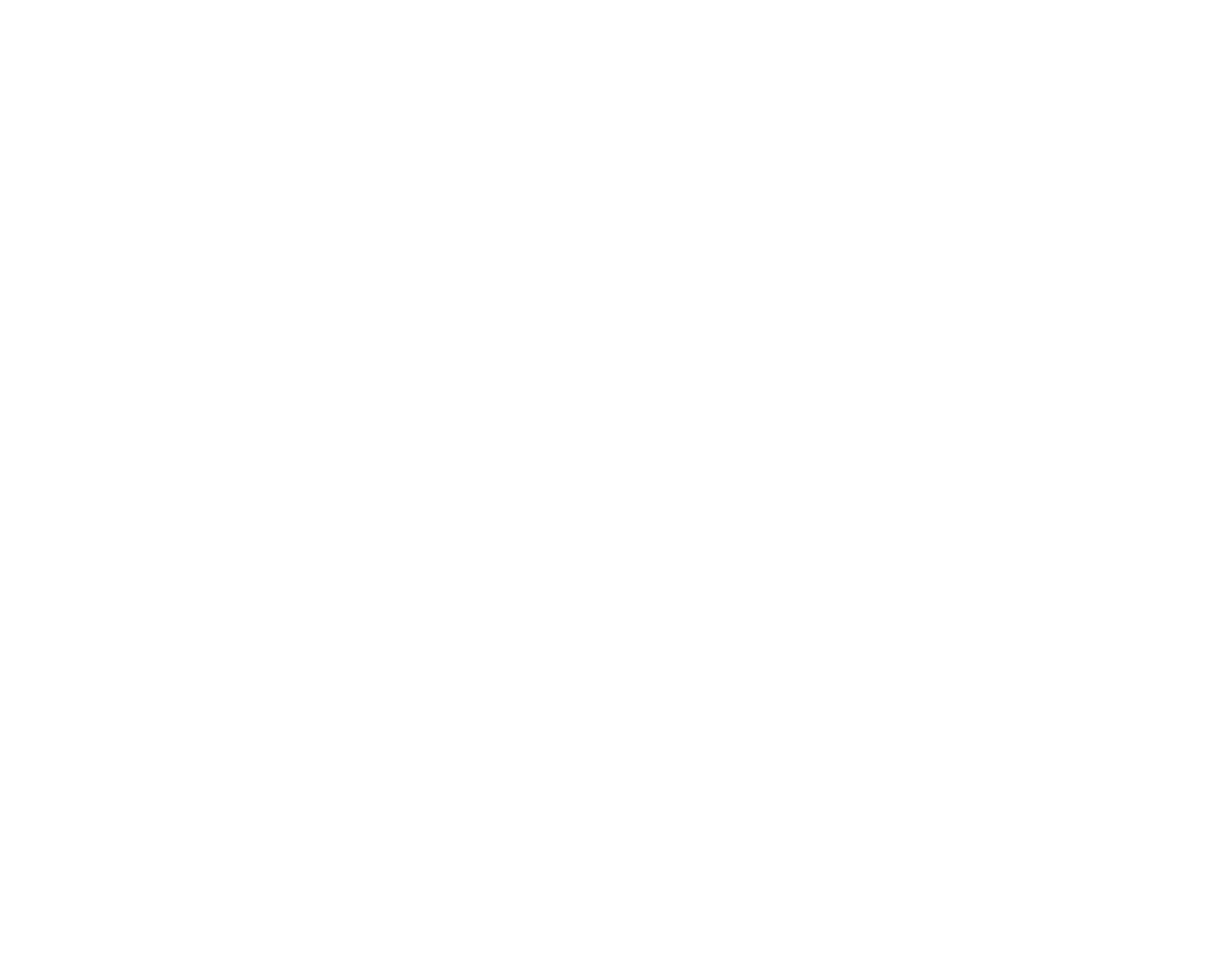
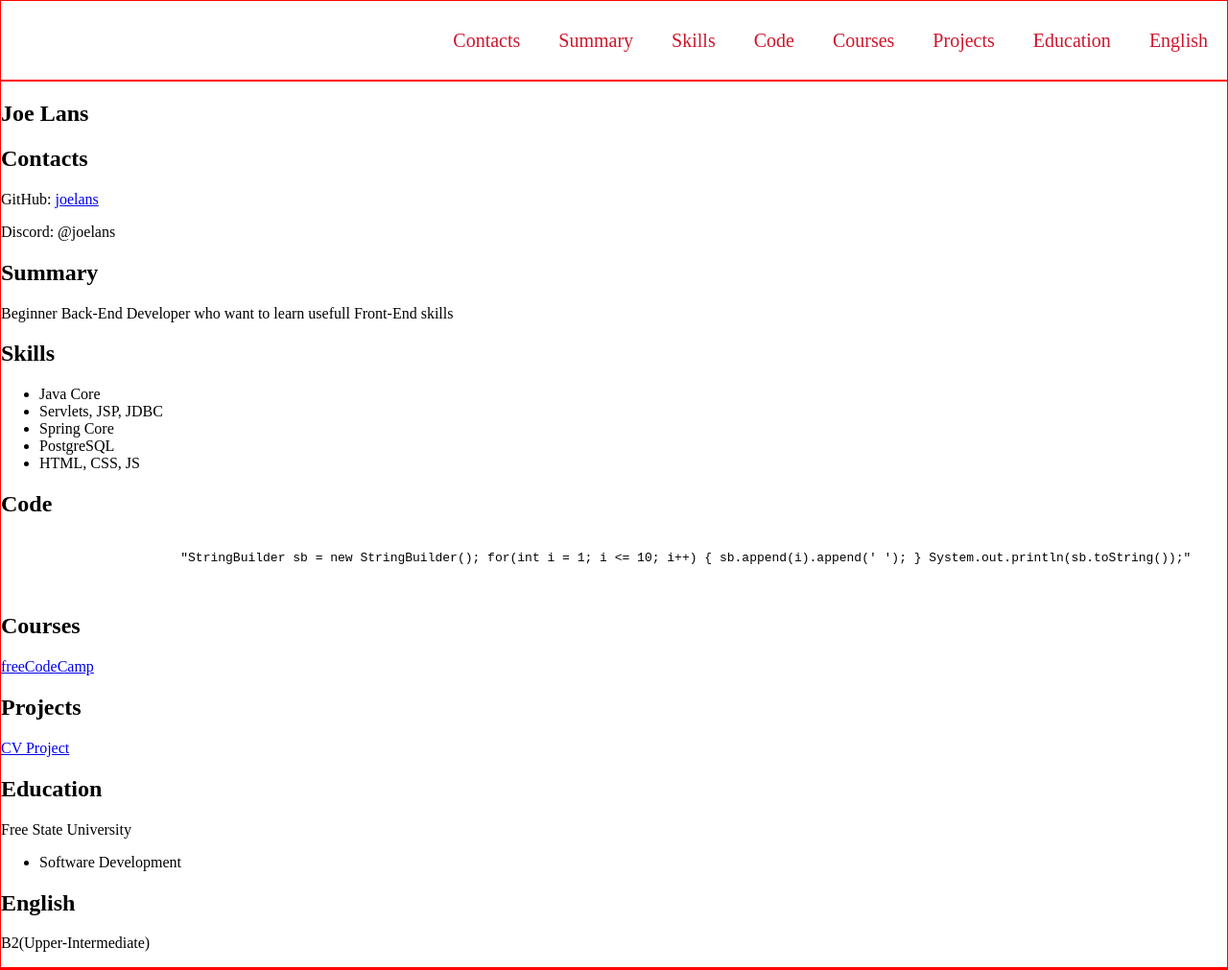
Before and after one commit to joelans/rsschool-cv, a plain HTML site: page index.html in a window 1280 px wide. Shown: the whole page at 96% size. Before the commit the page ends 800 px from the top, so only its background shows below. Drawn offline with Linux system fonts and the light colour scheme.

Commit message:
feat: update html and css files

```diff
--- a/index.html
+++ b/index.html
@@ -11,6 +11,77 @@
     <link rel="icon" href="assets/svg/favicon.ico" />
 </head>
 <body>
-
+    <header class = "header">
+        <div class = "container">
+            <nav class="nav">
+                <ul class="nav-list">
+                  <li class="nav-item"><a href="#contacts" class="nav-link">Contacts</a></li>
+                  <li class="nav-item"><a href="#summary" class="nav-link">Summary</a></li>
+                  <li class="nav-item"><a href="#skills" class="nav-link">Skills</a></li>
+                  <li class="nav-item"><a href="#code" class="nav-link">Code</a></li>
+                  <li class="nav-item"><a href="#courses" class="nav-link">Courses</a></li>
+                  <li class="nav-item"><a href="#projects" class="nav-link">Projects</a></li>
+                  <li class="nav-item"><a href="#education" class="nav-link">Education</a></li>
+                  <li class="nav-item"><a href="#english" class="nav-link">English</a></li>
+                </ul>
+            </nav>
+        </div>
+    </header>
+    <main class = "main">
+        <div class = "container">
+            <section class="section" id="profile">
+                <h1 class = "section-title">Joe Lans</h1>
+            </section>
+            <section class="section" id="contacts">
+                <h2 class = "section-title">Contacts</h2>
+                <p>GitHub: <a href = "https://github.com/joelans">joelans</a></p>
+                <p>Discord: @joelans</p>
+            </section>
+            <section class="section" id="summary">
+                <h2 class = "section-title">Summary</h2>
+                <p>Beginner Back-End Developer who want to learn usefull Front-End skills</p>
+            </section>
+            <section class="section" id="skills">
+                <h2 class = "section-title">Skills</h2>
+                <ul>
+                    <li>Java Core</li>
+                    <li>Servlets, JSP, JDBC</li>
+                    <li>Spring Core</li>
+                    <li>PostgreSQL</li>
+                    <li>HTML, CSS, JS</li>
+                </ul>
+            </section>
+            <section class="section" id="code">
+                <h2 class = "section-title">Code</h2>
+                <pre>
+                    <code>
+                        "StringBuilder sb = new StringBuilder(); for(int i = 1; i <= 10; i++) { sb.append(i).append(' '); } System.out.println(sb.toString());"
+                    </code>
+                </pre>
+            </section>
+            <section class="section" id="courses">
+                <h2 class = "section-title">Courses</h2>
+                <a href = "https://www.freecodecamp.org/">freeCodeCamp</a>
+            </section>
+            <section class="section" id="projects">
+                <h2 class = "section-title">Projects</h2>
+                <a href = "https://github.com/joelans/rsschool-cv">CV Project</a>
+            </section>
+            <section class="section" id="education">
+                <h2 class = "section-title">Education</h2>
+                <p>Free State University</p>
+                <ul>
+                    <li>Software Development</li>
+                </ul>
+            </section>
+            <section class="section" id="english">
+                <h2 class = "section-title">English</h2>
+                <p>B2(Upper-Intermediate)</p>
+            </section>
+        </div>
+    </main>
+    <footer class = "footer">
+        <div class = "container"></div>
+    </footer>
 </body>
 </html>
--- a/style.css
+++ b/style.css
@@ -1,3 +1,53 @@
 * {
     box-sizing: border-box;
   }
+
+.header {
+    border: 1px solid red;
+}
+
+.main {
+    border: 1px solid red;
+}
+
+.footer {
+    border: 1px solid red;
+}
+
+body {
+    min-height: 100vh;
+    margin: 0; padding: 0;
+    display: flex;
+    flex-direction: column;
+    justify-content: space-between;
+}
+
+.container {
+    max-width: 1440px;
+    margin: 0 auto;
+}
+
+.nav-list {
+    display: flex;
+    justify-content: flex-end;
+    align-items: center;
+    list-style: none;
+}
+
+.nav-link {
+    padding: 0 20px;
+    line-height: 50px;
+    text-decoration: none;
+    font-size: 20px;
+    color: #cf162c;
+    transition: 0.3s;
+}
+
+.nav-link:hover {
+    color: #4d2323;
+    text-decoration: green wavy underline;
+  }
+
+html {
+    scroll-behavior: smooth;
+}
```
